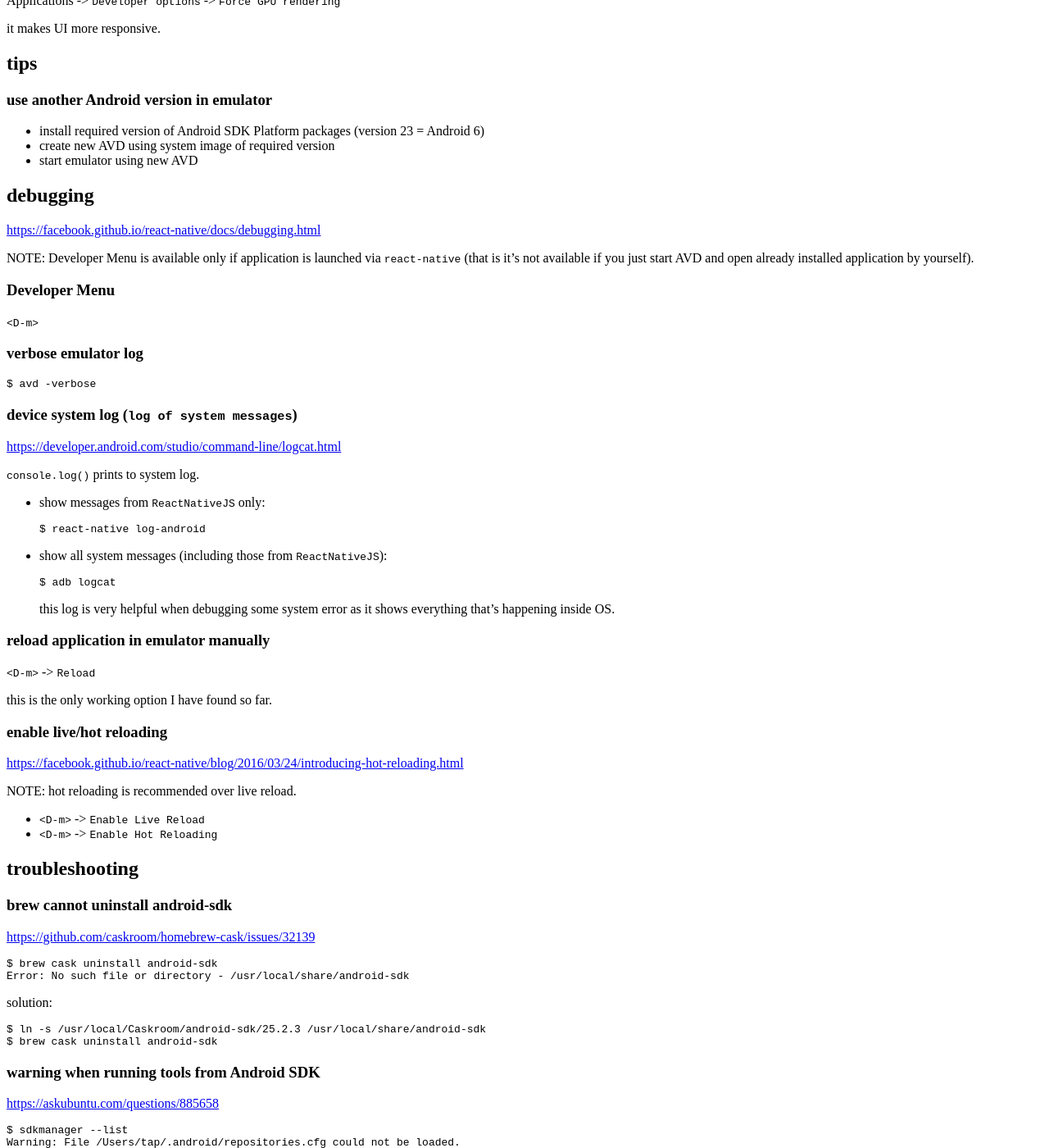
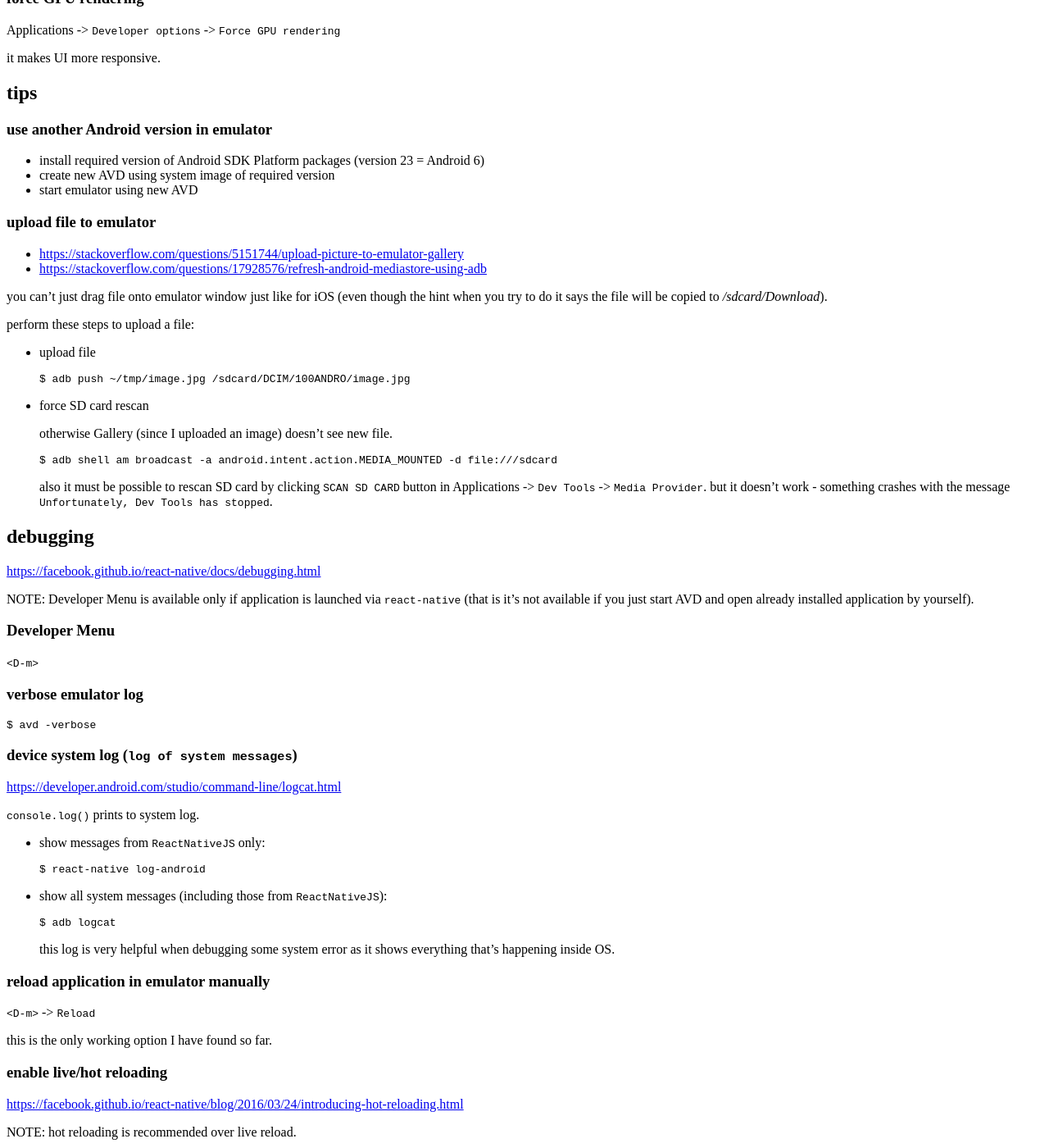
Before and after one commit to tap349/tap349.github.io, a Jekyll site: the page built from _posts/2017-05-24-react-native-android.md, in a window 1280 px wide and 1400 px high, scrolled down 3293 px. Shown: the whole window at 82% size. Built offline with Jekyll 4.4.1, drawn with Linux system fonts in a browser that asks for light colours; some of the changed text lies outside the part shown.

Commit message:
update 2017-06-06_13:05:56

````diff
--- a/_posts/2017-05-24-react-native-android.md
+++ b/_posts/2017-05-24-react-native-android.md
@@ -196,6 +196,34 @@ it makes UI more responsive.
 - create new AVD using system image of required version
 - start emulator using new AVD
 
+### upload file to emulator
+
+- <https://stackoverflow.com/questions/5151744/upload-picture-to-emulator-gallery>
+- <https://stackoverflow.com/questions/17928576/refresh-android-mediastore-using-adb>
+
+you can't just drag file onto emulator window just like for iOS (even though the
+hint when you try to do it says the file will be copied to _/sdcard/Download_).
+
+perform these steps to upload a file:
+
+- upload file
+
+  ```sh
+  $ adb push ~/tmp/image.jpg /sdcard/DCIM/100ANDRO/image.jpg
+  ```
+
+- force SD card rescan
+
+  otherwise Gallery (since I uploaded an image) doesn't see new file.
+
+  ```sh
+  $ adb shell am broadcast -a android.intent.action.MEDIA_MOUNTED -d file:///sdcard
+  ```
+
+  also it must be possible to rescan SD card by clicking `SCAN SD CARD` button
+  in Applications -> `Dev Tools` -> `Media Provider`. but it doesn't work -
+  something crashes with the message `Unfortunately, Dev Tools has stopped`.
+
 ## debugging
 
 <https://facebook.github.io/react-native/docs/debugging.html>
@@ -249,6 +277,20 @@ NOTE: hot reloading is recommended over live reload.
 
 - `<D-m>` -> `Enable Live Reload`
 - `<D-m>` -> `Enable Hot Reloading`
+
+### run remote interactive shell
+
+run remote interactive shell:
+
+```sh
+$ adb shell
+```
+
+run single remote shell command:
+
+```sh
+$ adb shell ls
+```
 
 ## troubleshooting
 
````
Also changed, not shown: _posts/2017-05-25-react-native-ios.md (+7 -0 lines).
